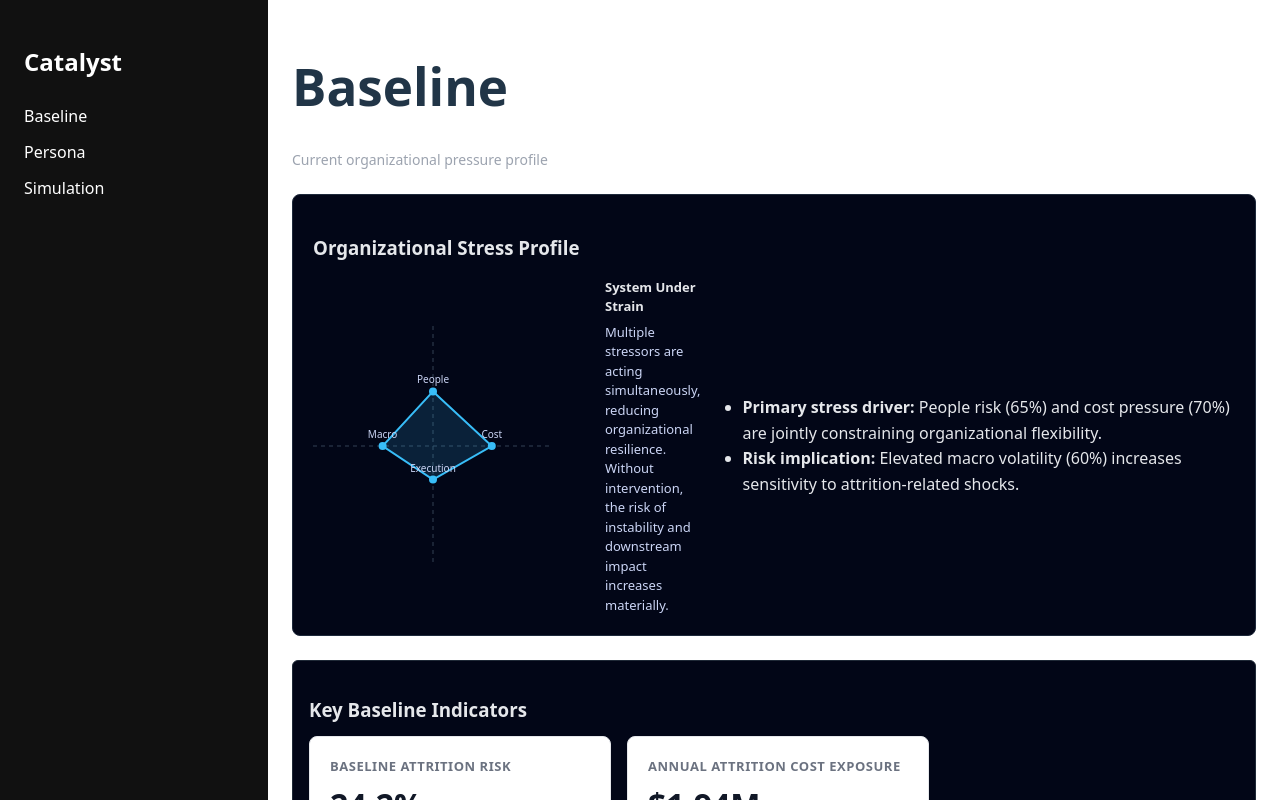
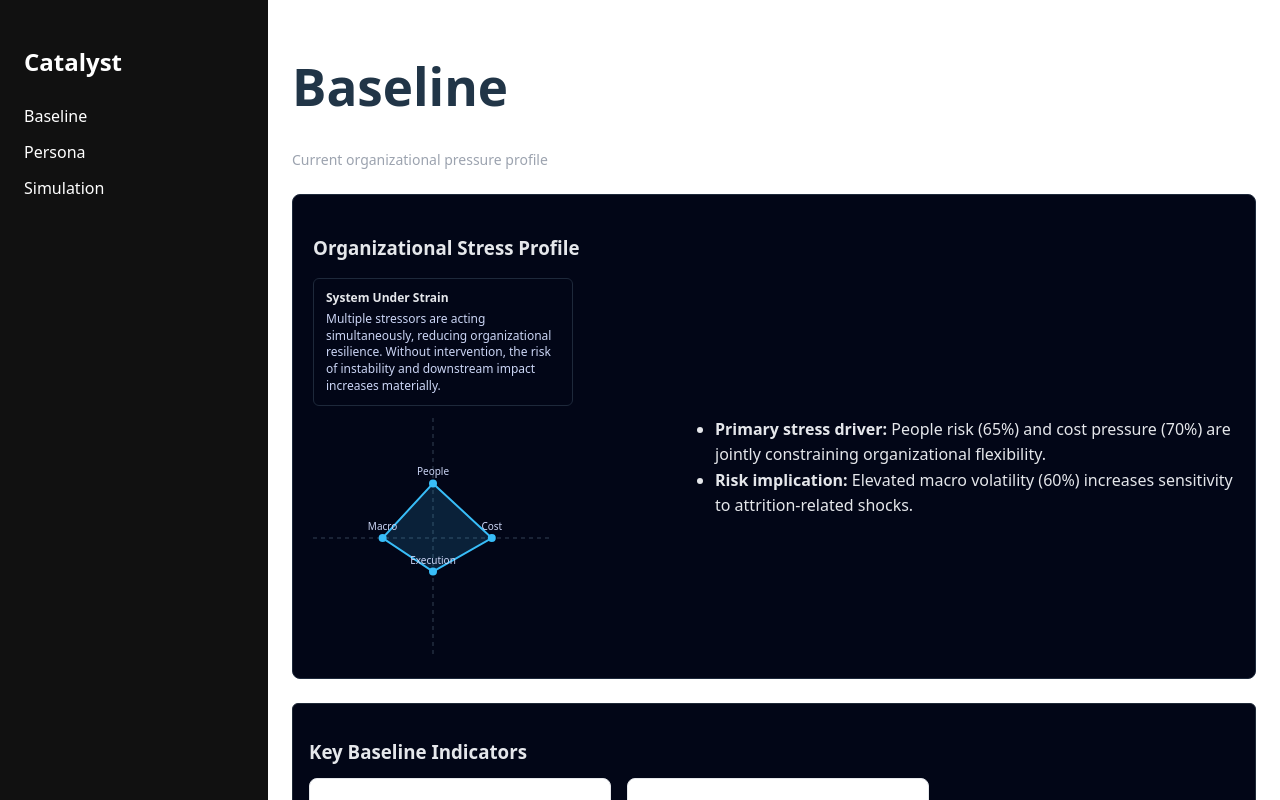
Before and after one commit to prasadbng-art/the-catalyst, a React (Vite) app in the folder catalyst_v1/catalyst-api/catalyst-ui/: page /baseline in a window 1280 px wide. Shown: the top 800 px of the page. Built offline with nearby package versions, Linux system fonts and the light colour scheme.

Commit message:
refactor magiccube for structural integrity

```diff
--- a/catalyst_v1/catalyst-api/catalyst-ui/src/components/visuals/MagicCube.tsx
+++ b/catalyst_v1/catalyst-api/catalyst-ui/src/components/visuals/MagicCube.tsx
@@ -58,14 +58,46 @@ export default function MagicCube({
   // =====================================================
   return (
     <div
-  style={{
-    display: "grid",
-    gridTemplateColumns: "260px 1fr",
-    gap: 32,
-    alignItems: "center",
-  }}
->
+      style={{
+        display: "flex",
+        flexDirection: "column",
+        gap: 12,
+        alignItems: "flex-start",
+        maxWidth: 260,
+      }}
+    >
+      {/* Annotation Caption */}
+      <div
+        style={{
+          background: "#020617",
+          border: "1px solid #1e293b",
+          borderRadius: 6,
+          padding: "10px 12px",
+        }}
+      >
+        <div
+          style={{
+            fontSize: 12,
+            fontWeight: 600,
+            color: "#e5e7eb",
+            marginBottom: 4,
+          }}
+        >
+          {annotation.title}
+        </div>
 
+        <div
+          style={{
+            fontSize: 12,
+            color: "#cbd5f5",
+            lineHeight: 1.4,
+          }}
+        >
+          {annotation.message}
+        </div>
+      </div>
+
+      {/* Magic Cube */}
       <svg width={size} height={size}>
         {/* Axes */}
         <line
@@ -118,30 +150,6 @@ export default function MagicCube({
           </text>
         ))}
       </svg>
-
-      {/* Annotation Layer */}
-      <div style={{ maxWidth: 360 }}>
-        <div
-          style={{
-            fontSize: 13,
-            fontWeight: 600,
-            color: "#e5e7eb",
-            marginBottom: 6,
-          }}
-        >
-          {annotation.title}
-        </div>
-
-        <div
-          style={{
-            fontSize: 13,
-            color: "#cbd5f5",
-            lineHeight: 1.5,
-          }}
-        >
-          {annotation.message}
-        </div>
-      </div>
     </div>
   );
 }
```
